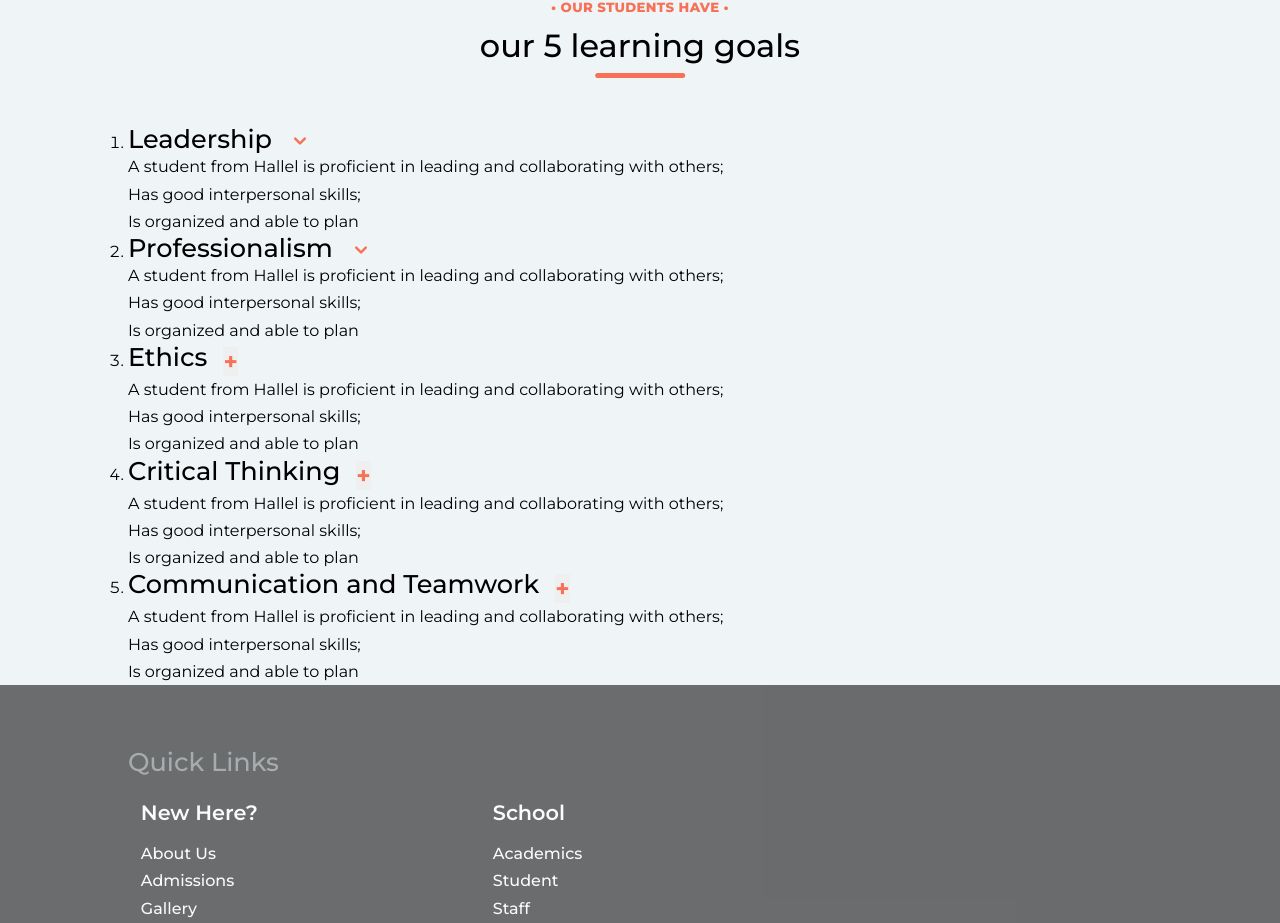
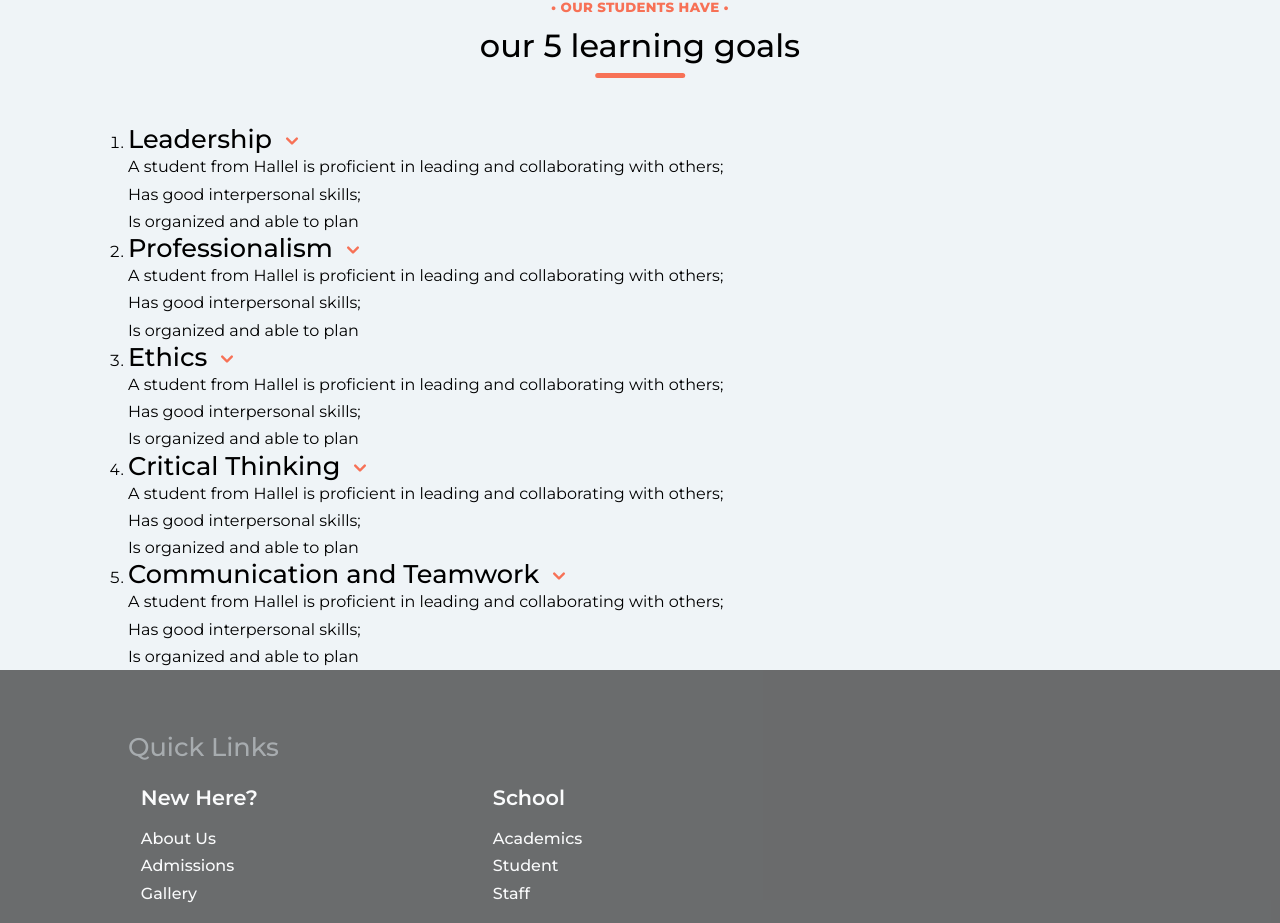
Before and after one commit to kwesiObuobi/Hallel_Project, a React (Create React App) app: page /academics in a window 1280 px wide. Shown: the part 879-1802 px from the top of the page. Built offline with nearby package versions, Linux system fonts and the light colour scheme.

Commit message:
Reduce gap between item headers and their toggles

```diff
--- a/src/components/home_view/academics_page/learning_goals/learning_goals.css
+++ b/src/components/home_view/academics_page/learning_goals/learning_goals.css
@@ -6,12 +6,6 @@
 .academics__learning-goals-item {
     list-style-type:decimal;
 }
-
-/* .academics__learning-goals-item-content-toggle {
-    color: var(--color-hallel-orange1);
-    font-weight: bolder;
-    font-size: x-large;
-} */
 
 .academics__learning-goals-item-content-toggle {
     margin-top: 0.2rem;
@@ -22,7 +16,7 @@
 
 .academics__learning-goals-item-heading-row {
     display: flex;
-    gap: 1rem;
+    gap: 0.5rem;
 }
 
 
--- a/src/components/home_view/academics_page/learning_goals/learning_goals.jsx
+++ b/src/components/home_view/academics_page/learning_goals/learning_goals.jsx
@@ -37,7 +37,7 @@ const LearningGoals = () => {
             <li className="academics__learning-goals-item">
                 <div className="academics__learning-goals-item-heading-row">
                     <h3 className="academics__learning-goals-item-h3">Ethics</h3>
-                    <button className="academics__learning-goals-item-content-toggle">+</button>
+                    <HiChevronDown className='academics__learning-goals-item-content-toggle'/>
                 </div>
                 <ul className="academics__learning-goals-item-description-box">
                     <li classsName="academics__learning-goals-desc-box-item">A student from Hallel is proficient in leading and collaborating with others;</li>
@@ -49,7 +49,7 @@ const LearningGoals = () => {
             <li className="academics__learning-goals-item">
                 <div className="academics__learning-goals-item-heading-row">
                     <h3 className="academics__learning-goals-item-h3">Critical Thinking</h3>
-                    <button className="academics__learning-goals-item-content-toggle">+</button>
+                    <HiChevronDown className='academics__learning-goals-item-content-toggle'/>
                 </div>
                 <ul className="academics__learning-goals-item-description-box">
                     <li classsName="academics__learning-goals-desc-box-item">A student from Hallel is proficient in leading and collaborating with others;</li>
@@ -61,7 +61,7 @@ const LearningGoals = () => {
             <li className="academics__learning-goals-item">
                 <div className="academics__learning-goals-item-heading-row">
                     <h3 className="academics__learning-goals-item-h3">Communication and Teamwork</h3>
-                    <button className="academics__learning-goals-item-content-toggle">+</button>
+                    <HiChevronDown className='academics__learning-goals-item-content-toggle'/>
                 </div>
                 <ul className="academics__learning-goals-item-description-box">
                     <li classsName="academics__learning-goals-desc-box-item">A student from Hallel is proficient in leading and collaborating with others;</li>
```
